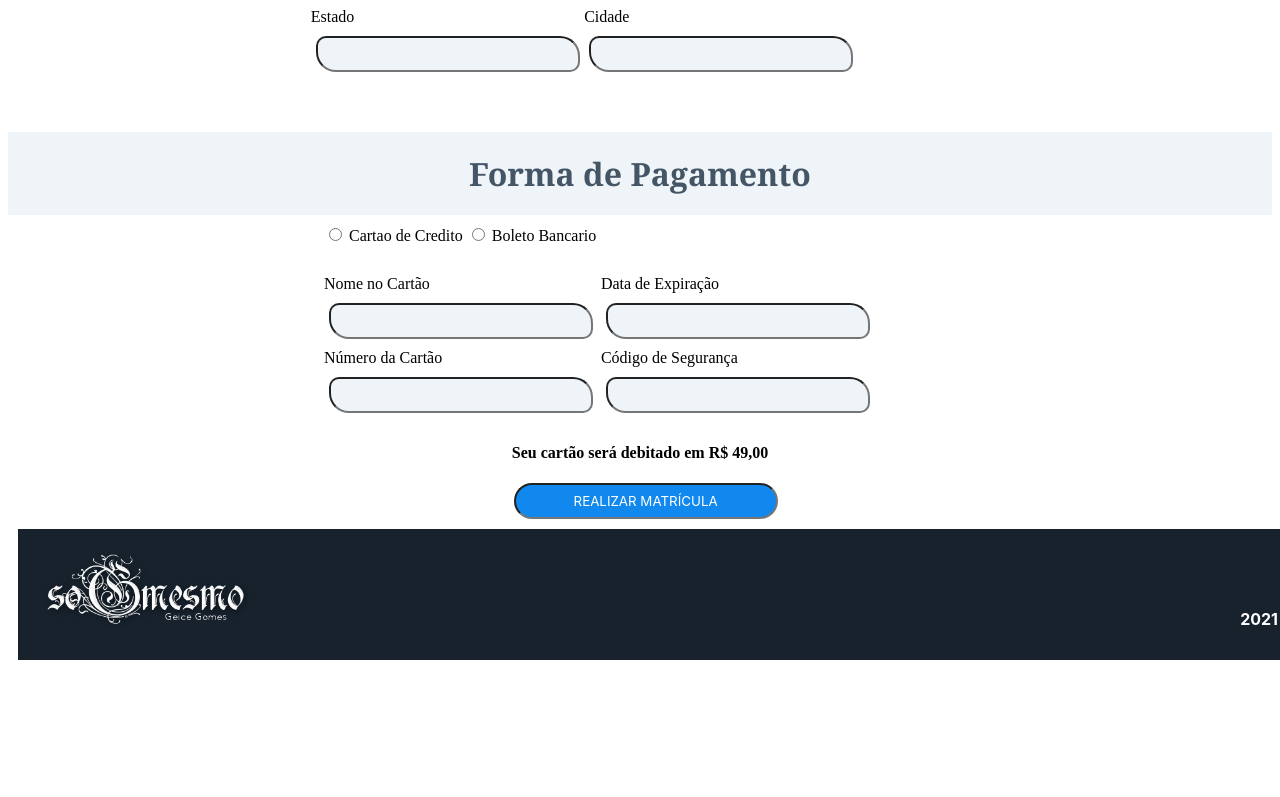
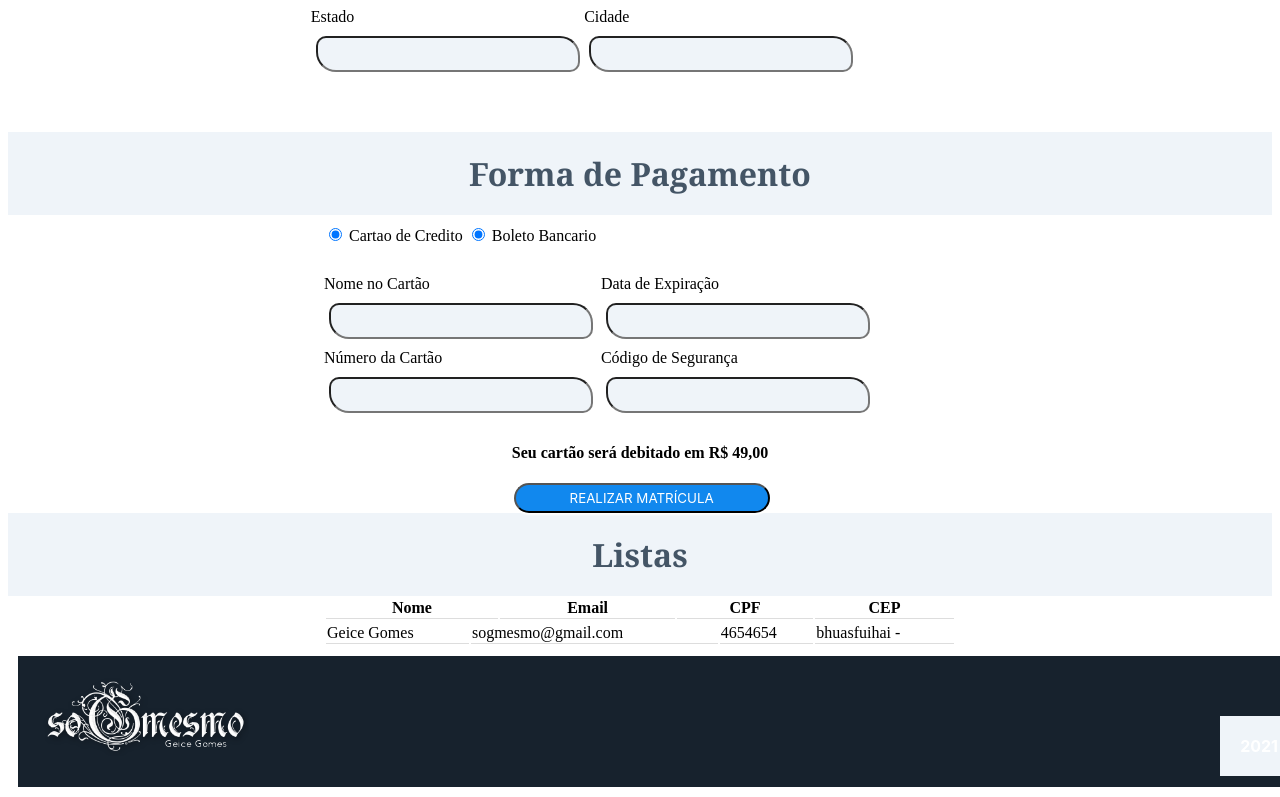
Before and after one commit to Sogmesmo/Cadastro-TSA, a Vue app: page / in a window 1280 px wide. Shown: the part 656-1453 px from the top of the page. Before the commit the page ends 1326 px from the top, so only its background shows below. Built offline with nearby package versions, Linux system fonts and the light colour scheme.

Commit message:
criando campo de listagem

```diff
--- a/src/App.vue
+++ b/src/App.vue
@@ -1,9 +1,86 @@
 <template>
   <div id="app">
     <Menu/>
-    <Cadastro/>
+     <h1>Cadastro</h1>
+        <div id="form">
+         <div id="info">
+             <label for="Nome">Nome</label>
+             <input type="text"  class="input" v-model="nomeField">
+
+             <label for="email">Email</label>
+             <input type="text"  class="input" v-model="emailField">
+
+             <label for="cpf">CPF</label>
+             <input type="text"  class="input" v-model="cpfField">
+         </div>
+         <div id="end">
+         <div class="colun1">
+             <label for="endereço">Endereço</label>
+             <input type="text"  class="inputend" v-model="endereçoField">
+
+             <label for="estado">Estado</label>
+             <input type="text"  class="inputend" v-model="estadoField">
+         </div>
+         <div class="colun2">
+             <label for="cep">CEP</label>
+             <input type="text" class="inputend" v-model="cepField">
+
+             <label for="cidade">Cidade</label>
+             <input type="text"  class="inputend" v-model="cidadeField">
+         </div>
+           </div>
+        </div>
+        <h1>  Forma de Pagamento </h1>
+         <div id="pagamento">
+            <label for="male">
+                <input type="radio" id="male" :value="Male" v-model="radioBoxOption"> Cartao de Credito
+           </label>
+           <label for="female"> <input type="radio"  id="female" :value="Female" v-model="radioBoxOption"> Boleto Bancario
+           </label>
+           <div id="end">
+         <div class="colun1">
+             <label for="nomeC">Nome no Cartão</label>
+             <input type="text"  class="inputC" v-model="nomeCField">
+
+             <label for="numeroC">Número da Cartão</label>
+             <input type="number"  class="inputC" v-model="numeroCField">
+         </div>
+         <div class="colun2">
+             <label for="dataE">Data de Expiração</label>
+             <input type="number"  class="inputC" v-model="dataEField">
+
+             <label for="password">Código de Segurança</label>
+             <input type="password" class="inputC" v-model="passwordField">
+         </div>
+        </div>
+
+            </div>
+          <h4>Seu cartão será debitado em R$ 49,00</h4>
+            <button @click="salvar"> REALIZAR MATRÍCULA</button>
+            <div>
+
+            </div>
+
+                <h1>Listas</h1>
+      <table id="listaT">
+        <thead>
+            <tr class="tabela">
+                <th> Nome</th>
+                <th> Email</th>
+                <th> CPF</th>
+                <th> CEP</th>
+                </tr>
+        </thead>
+     </table>
+
+         <div v-for="cliente in clientes" :key="cliente.id">
+
+            <Cadastro :cliente="cliente" />
+        </div>
     <Footer/>
+
   </div>
+
 </template>
 
 <script>
@@ -15,14 +92,179 @@ import Footer from './components/Footer.vue'
 
 export default {
   name: 'App',
-  components: {
-   Menu,
-   Cadastro,
-   Footer
+    data(){
+      return {
+              nomeField: "",
+              emailField: "",
+              cpfField: "",
+              endereçoField: "",
+              cepField: "",
+              estadoField:"",
+              cidadeField:"" ,
+              nomeCField:"",
+              numeroCField:"",
+              dataEField: "",
+              passwordField:"",
 
+        clientes: [{
+              id: 1,
+              nomeField: "Geice Gomes",
+              emailField: "sogmesmo@gmail.com",
+              cpfField: "4654654",
+              endereçoField: "",
+              cepField: "",
+              estadoField:"",
+              cidadeField: "bhuasfuihai" ,
+              nomeCField:"",
+              numeroCField:"",
+              dataEField: "",
+              passwordField:""
+        },
+
+         ]
+       }
+    },
+
+   methods:{
+        salvar: function(){
+          if(this.nomeField == "" || this.nomeField ){
+              console.log("erro");
+          }else{
+            this.clientes.push({
+              nome: this.nomeField,
+              email: this.emailField,
+              cpf: this.cpfField,
+              endereço: this.endereçoField,
+              cep: this.cepField,
+              estado: this.estadoField,
+              cidade: this.cidadeField,
+              nomeC: this.nomeCField,
+              numeroC: this.numeroCField,
+              dataE: this.dataEField,
+              password: this.passwordField,
+              id: Date.now(),
+            })
+             this.nomeField = "";
+             this.emailField = "";
+             this.cpfField = "";
+             this.endereçoField = "";
+             this.estadoField = "";
+             this.cepField = "";
+             this.cidadeField = "";
+             this.numeroCField = "";
+             this.nomeCField = "";
+             this.dataEField = "";
+             this.passwordField = "";
+        }
+        }
+    },
+
+    components: {
+           Menu,
+           Cadastro,
+           Footer
   }
 }
+
+
 </script>
 
 <style>
+ h1 {
+     padding: 20px;
+     display: flex;
+     justify-content: center;
+     color: #445566;
+     font-family: Georgia, 'Times New Roman', Times, serif;
+     background-color: #EFF4F9;
+     margin: 0;
+ }
+
+ #form {
+        display: grid;
+        justify-content: center;
+        margin: 50px;
+        padding: 0px 0px 0px 20%
+
+ }
+
+ .input{
+     margin: 20px;
+     height: 30px;
+     width: 40vw;
+
+     display: flex;
+     align-items: center;
+     justify-content: center;
+
+     border-radius: 10px 20px;
+     background-color: #EFF4F9;
+ }
+/* css dos inputs de endereço*/
+ .inputend {
+     margin: 10px 5px 10px 5px;
+     height: 30px;
+     width: 20vw;
+     border-radius: 10px 20px;
+     background-color: #EFF4F9;
+
+ }
+ #end {
+     display: flex;
+     flex-flow: row wrap;
+
+ }
+ .colun1 {
+     width: 20%;
+ }
+ .colun2 {
+     margin-left: 10%;
+     width: 20%;
+ }
+
+ /* css Forma de pagamento*/
+ #pagamento {
+     margin: 10px 25px 15px 25% ;
+     display: flow-root;
+     align-items: center;
+     justify-content: center;
+
+ }
+
+ #end {
+     margin-top: 30px;
+ }
+ .inputC {
+     margin: 10px 5px 10px 5px;
+     height: 30px;
+     width: 20vw;
+     border-radius: 10px 20px;
+     background-color: #EFF4F9;
+ }
+ h4 { display: flex;
+    justify-content: center;
+
+
+ }
+ button {
+     margin-left:  40%;
+     height: 30px;
+     width: 20vw;
+     background: #1188EE;
+     color: white;
+     box-shadow: 0px 2px 2px;
+     border-radius:20px 20px ;
+     text-align: center;
+     font-family: -apple-system, BlinkMacSystemFont, 'Segoe UI', Roboto, Oxygen, Ubuntu, Cantarell, 'Open Sans', 'Helvetica Neue', sans-serif;
+
+
+ }
+  #listaT {
+      width: 50% ;
+      margin-left: 25%;
+
+ }
+ th{
+    border-bottom: 1px solid #ddd;
+}
 </style>
--- a/src/components/Cadastro.vue
+++ b/src/components/Cadastro.vue
@@ -1,167 +1,48 @@
 <template>
-    <div>
-       <h1>Cadastro</h1>
-        <div id="form">
-         <div id="info">
-             <label for="Nome">Nome</label>
-             <input type="text" id="nome" class="input">
-
-             <label for="email">Email</label>
-             <input type="text" id="email" class="input">
-
-             <label for="cpf">CPF</label>
-             <input type="text" id="cpf" class="input">
-         </div>
-         <div id="end">
-         <div class="colun1">
-             <label for="endereço">Endereço</label>
-             <input type="text" id="endereço" class="inputend">
-
-             <label for="estado">Estado</label>
-             <input type="text" id="endereço" class="inputend">
-         </div>
-         <div class="colun2">
-             <label for="cep">CEP</label>
-             <input type="text" id="cep" class="inputend">
-
-             <label for="cidade">Cidade</label>
-             <input type="text" id="cidade" class="inputend">
-         </div>
-           </div>
-        </div>
-        <h1>  Forma de Pagamento </h1>
-         <div id="pagamento">
-            <label for="male">
-                <input type="radio" id="male" value="Male" v-model="radioBoxOption"> Cartao de Credito
-           </label>
-           <label for="female"> <input type="radio"  id="female" value="Female" v-model="radioBoxOption"> Boleto Bancario
-           </label>
-           <div id="end">
-         <div class="colun1">
-             <label for="nomeC">Nome no Cartão</label>
-             <input type="text" id="nomeC" class="inputC">
-
-             <label for="numeroC">Número da Cartão</label>
-             <input type="number" id="endereço" class="inputC">
-         </div>
-         <div class="colun2">
-             <label for="dataE">Data de Expiração</label>
-             <input type="number" id="DataE" class="inputC">
-
-             <label for="password">Código de Segurança</label>
-             <input type="password" id="password" class="inputC">
-
-         </div>
-
-           </div>
-
-            </div>
-          <h4>Seu cartão será debitado em R$ 49,00</h4>
-            <input id="button" type="buttom" value="REALIZAR MATRÍCULA" />
-    </div>
+<div>
+     <table id="listaT">
+            <tr>
+               <td>{{cliente.nomeField}}</td>
+               <td>{{cliente.emailField}}</td>
+               <td>{{cliente.cpfField}}</td>
+               <td>{{cliente.cidadeField}} - {{cliente.endereçoField}}</td>
+            </tr>
+     </table>
+  </div>
 </template>
 
 <script>
 export default {
     data(){
-        return {
-        useData:{
-            nome:''
+        return {}
+        },
 
+        props: {
+             cliente: Object
+            }
         }
-      }
-    }
-}
 </script>
 
 <style scoped>
  h1 {
+     margin-top: 50px;
      padding: 20px;
      display: flex;
      justify-content: center;
      color: #445566;
      font-family: Georgia, 'Times New Roman', Times, serif;
      background-color: #EFF4F9;
-     margin: 0;
- }
-
- #form {
-        display: grid;
-        justify-content: center;
-        margin: 50px;
-        padding: 0px 0px 0px 20%
 
  }
 
- .input{
-     margin: 20px;
-     height: 30px;
-     width: 40vw;
+ #listaT {
+      width: 50% ;
+      margin-left: 25%;
 
-     display: flex;
-     align-items: center;
-     justify-content: center;
-
-     border-radius: 10px 20px;
-     background-color: #EFF4F9;
- }
-/* css dos inputs de endereço*/
- .inputend {
-     margin: 10px 5px 10px 5px;
-     height: 30px;
-     width: 20vw;
-     border-radius: 10px 20px;
-     background-color: #EFF4F9;
-
- }
- #end {
-     display: flex;
-     flex-flow: row wrap;
-
- }
- .colun1 {
-     width: 20%;
- }
- .colun2 {
-     margin-left: 10%;
-     width: 20%;
- }
-
- /* css Forma de pagamento*/
- #pagamento {
-     margin: 10px 25px 15px 25% ;
-     display: flow-root;
-     align-items: center;
-     justify-content: center;
-
- }
-
- #end {
-     margin-top: 30px;
- }
- .inputC {
-     margin: 10px 5px 10px 5px;
-     height: 30px;
-     width: 20vw;
-     border-radius: 10px 20px;
-     background-color: #EFF4F9;
- }
- h4 { display: flex;
-    justify-content: center;
 
 
  }
- #button {
-     margin-left:  40%;
-     height: 30px;
-     width: 20vw;
-     background: #1188EE;
-     color: white;
-     box-shadow: 0px 2px 2px;
-     border-radius:20px 20px ;
-     text-align: center;
-     font-family: -apple-system, BlinkMacSystemFont, 'Segoe UI', Roboto, Oxygen, Ubuntu, Cantarell, 'Open Sans', 'Helvetica Neue', sans-serif;
-
-
- }
+  td {
+    border-bottom: 1px solid #ddd;
+}
 </style>
```
Also changed, not shown: src/main.js (line endings or trailing spaces).
